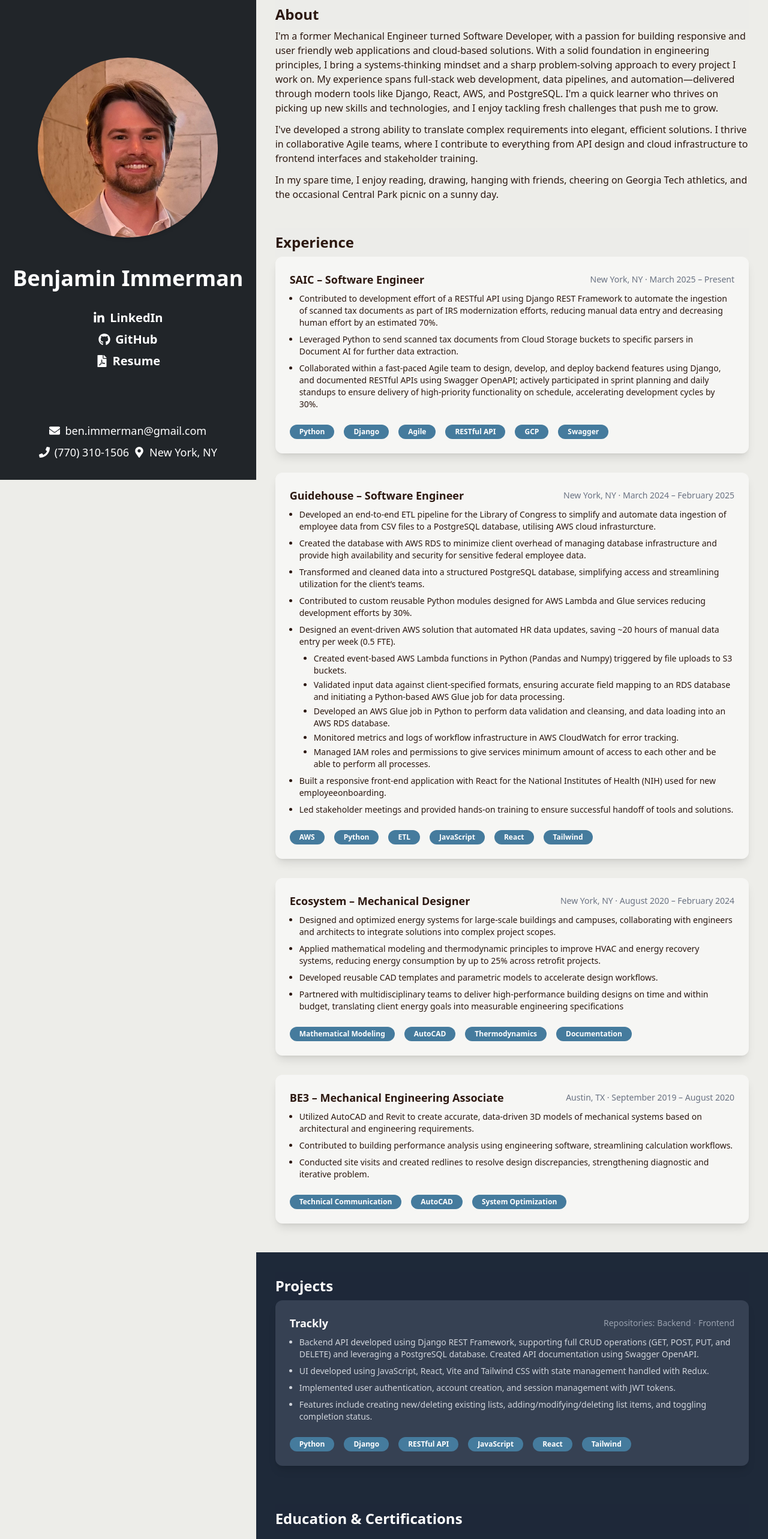
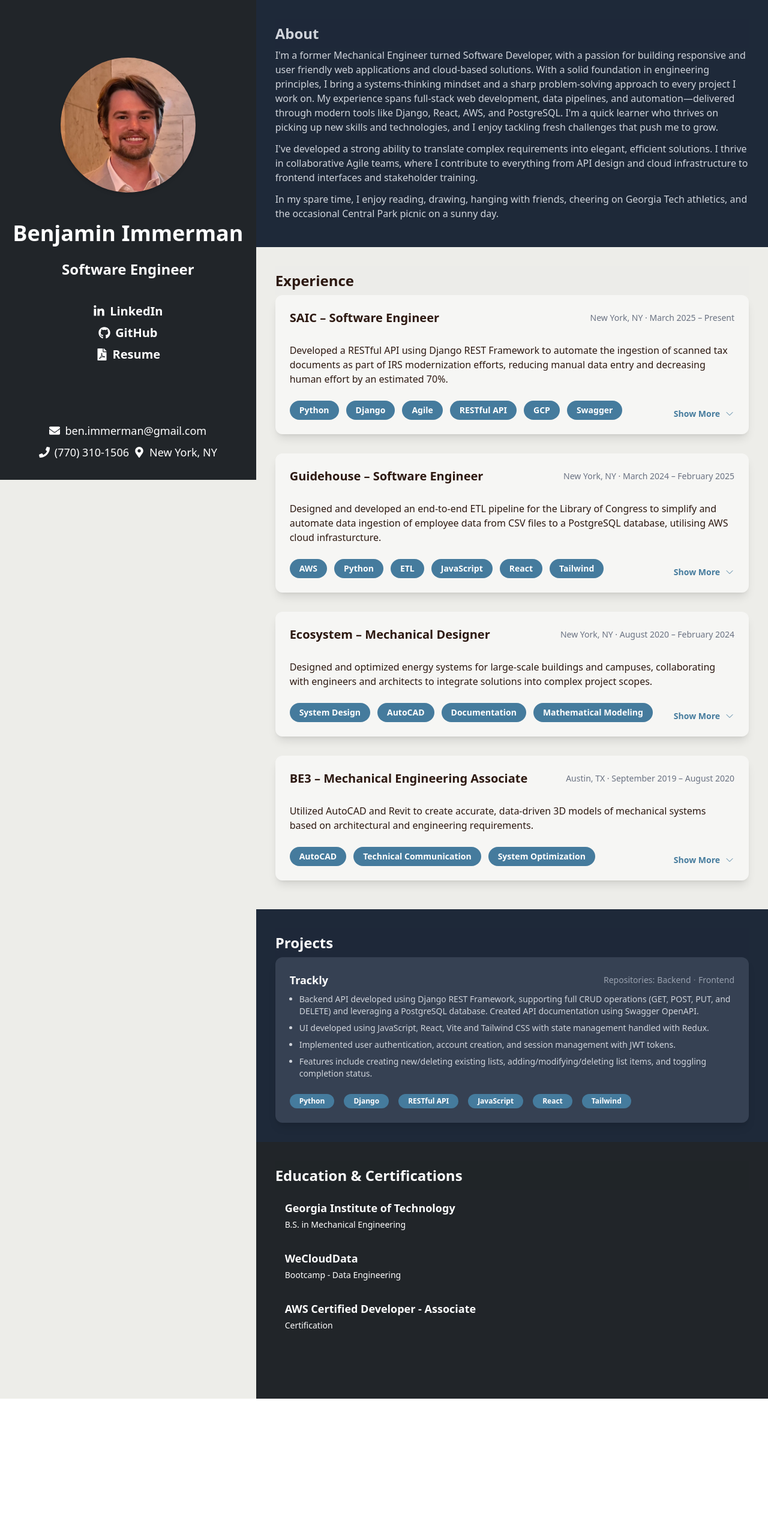
Before and after one commit to benimmerman/ImmermanResume, a React (Vite) app: page / in a window 1280 px wide. Shown: the top 2566 px of the page at 60% size. After the commit the page ends 2332 px from the top, so only its background shows below. Built offline with nearby package versions, Linux system fonts and the light colour scheme.

Commit message:
Experience cards updated to show summary with expand/collapse button

```diff
--- a/package.json
+++ b/package.json
@@ -1,5 +1,6 @@
 {
   "name": "immermanresume",
+  "homepage": "https://benimmerman.github.io/ImmermanResume/",
   "private": true,
   "version": "0.0.0",
   "type": "module",
@@ -12,7 +13,6 @@
     "start": "react-scripts start",
     "build": "vite build"
   },
-  "homepage": "https://benimmerman.github.io/ImmermanResume/",
   "dependencies": {
     "@ant-design/icons": "^6.0.0",
     "@heroicons/react": "^2.2.0",
--- a/src/components/EducationCard.tsx
+++ b/src/components/EducationCard.tsx
@@ -19,31 +19,13 @@
 
 export const EducationCard: FC<EducationCardProps> = ({
   education,
-  isLast,
 }) => {
   return (
-    <div
-      className={`py-4 px-4 text-white transition-all duration-300 group ${
-        isLast ? "" : "border-b border-gray-300"
-      } hover:bg-gradient-to-r hover:from-gray-800 hover:via-gray-800 hover:to-transparent`}
-    >
-      <div>
-        {education.links.length > 0 ? (
-          <a
-            href={education.links[0].link}
-            target="_blank"
-            rel="noopener noreferrer"
-            className="font-semibold text-lg group-hover:text-gt group-hover:underline"
-          >
-            {education.name}
-          </a>
-        ) : (
-          <span className="font-semibold text-lg group-hover:text-white">
-            {education.name}
-          </span>
-        )}
+    <div className="py-4 px-4 text-white">
+      <div className="font-semibold text-lg">
+        {education.name}
       </div>
-      <div className="text-sm mt-1 group-hover:text-gray-300">
+      <div className="text-sm mt-1">
         {education.degree}
       </div>
     </div>
--- a/src/components/ProfessionalExperience.tsx
+++ b/src/components/Experience.tsx
@@ -5,6 +5,7 @@
     role: "SAIC – Software Engineer",
     location: "New York, NY",
     time: "March 2025 – Present",
+    summary: "Developed a RESTful API using Django REST Framework to automate the ingestion of scanned tax documents as part of IRS modernization efforts, reducing manual data entry and decreasing human effort by an estimated 70%.",
     bullets: [
       {
         text: "Contributed to development effort of a RESTful API using Django REST Framework to automate the ingestion of scanned tax documents as part of IRS modernization efforts, reducing manual data entry and decreasing human effort by an estimated 70%.",
@@ -22,6 +23,7 @@
     role: "Guidehouse – Software Engineer",
     location: "New York, NY",
     time: "March 2024 – February 2025",
+    summary: "Designed and developed an end-to-end ETL pipeline for the Library of Congress to simplify and automate data ingestion of employee data from CSV files to a PostgreSQL database, utilising AWS cloud infrasturcture.",
     bullets: [
       {
         text: "Developed an end-to-end ETL pipeline for the Library of Congress to simplify and automate data ingestion of employee data from CSV files to a PostgreSQL database, utilising AWS cloud infrasturcture.",
@@ -58,6 +60,7 @@
     role: "Ecosystem – Mechanical Designer",
     location: "New York, NY",
     time: "August 2020 – February 2024",
+    summary: "Designed and optimized energy systems for large-scale buildings and campuses, collaborating with engineers and architects to integrate solutions into complex project scopes.",
     bullets: [
       {
         text: "Designed and optimized energy systems for large-scale buildings and campuses, collaborating with engineers and architects to integrate solutions into complex project scopes.",
@@ -73,16 +76,17 @@
       },
     ],
     skills: [
+      "System Design",
+      "AutoCAD",
+      "Documentation",
       "Mathematical Modeling",
-      "AutoCAD",
-      "Thermodynamics",
-      "Documentation",
     ],
   },
   {
     role: "BE3 – Mechanical Engineering Associate",
     location: "Austin, TX",
     time: "September 2019 – August 2020",
+    summary: "Utilized AutoCAD and Revit to create accurate, data-driven 3D models of mechanical systems based on architectural and engineering requirements.",
     bullets: [
       {
         text: "Utilized AutoCAD and Revit to create accurate, data-driven 3D models of mechanical systems based on architectural and engineering requirements.",
@@ -94,6 +98,6 @@
         text: "Conducted site visits and created redlines to resolve design discrepancies, strengthening diagnostic and iterative problem.",
       },
     ],
-    skills: ["Technical Communication", "AutoCAD", "System Optimization"],
+    skills: ["AutoCAD", "Technical Communication", "System Optimization"],
   },
 ];
--- a/src/components/ExperienceCard.tsx
+++ b/src/components/ExperienceCard.tsx
@@ -1,4 +1,6 @@
 import type { FC } from "react";
+import { useState } from "react";
+import { ChevronDownIcon, ChevronUpIcon } from "@heroicons/react/24/outline";
 
 export interface ExperienceBullet {
   text: string;
@@ -9,6 +11,7 @@
   role: string;
   location: string;
   time: string;
+  summary: string;
   bullets: ExperienceBullet[];
   skills: string[];
 }
@@ -18,17 +21,48 @@
 }
 
 export const ExperienceCard: FC<ExperienceCardProps> = ({ experience }) => {
+  const [isExpanded, setIsExpanded] = useState(false);
+
   return (
     <div className="bg-white/50 rounded-xl shadow-lg p-4 sm:p-6 mx-auto w-full mb-8 transition-all duration-300 transform hover:shadow-2xl hover:scale-[1.025]">
-      <div className="flex flex-col sm:flex-row sm:items-center sm:justify-between mb-2">
-        <span className="font-semibold text-lg text-main">
+      {/* Summary View */}
+      <div
+        className={`flex flex-col gap-3 transition-all duration-300 ${
+          isExpanded ? "mb-4" : ""
+        }`}
+      >
+        <div className="flex flex-col sm:flex-row sm:items-center sm:justify-between">
+          <span className="font-semibold text-xl text-main">
             {experience.role}
           </span>
           <span className="text-sm text-gray-500">
             {experience.location} &middot; {experience.time}
           </span>
         </div>
-      <ul className="list-disc text-sm pl-4 space-y-2 text-main mt-2">
+
+        <div
+          className={`grid transition-all duration-300 ease-in-out ${
+            !isExpanded
+              ? "grid-rows-[1fr] opacity-100"
+              : "grid-rows-[0fr] opacity-0"
+          }`}
+        >
+          <div className="overflow-hidden">
+            <div className="pt-4">{experience.summary}</div>
+          </div>
+        </div>
+
+        {/* Expanded View */}
+        <div
+          className={`grid transition-all duration-300 ease-in-out ${
+            isExpanded
+              ? "grid-rows-[1fr] opacity-100"
+              : "grid-rows-[0fr] opacity-0"
+          }`}
+        >
+          <div className="overflow-hidden">
+            <div className="pt-4 border-t border-gray-200">
+              <ul className="list-disc text-sm pl-4 space-y-2 text-main">
                 {experience.bullets.map((bullet, idx) => (
                   <li key={idx}>
                     {bullet.text}
@@ -42,16 +76,44 @@
                   </li>
                 ))}
               </ul>
-      <div className="flex flex-wrap gap-2 sm:gap-4 mt-6">
+            </div>
+          </div>
+        </div>
+
+        {/* Skills Tags and Show More Button Container */}
+        <div className="flex justify-between w-full">
+          <div className="flex flex-wrap gap-2 sm:gap-3">
             {experience.skills.map((item, idx) => (
               <span
                 key={idx}
-            className="bg-blue hover:bg-blue/80 text-white px-4 py-1 rounded-full text-xs font-semibold"
+                className={`bg-blue hover:bg-blue/80 text-white px-4 rounded-full font-semibold transition-all duration-300 ${
+                  isExpanded ? "py-1 text-xs" : "py-1.5 text-sm"
+                }`}
               >
                 {item}
               </span>
             ))}
           </div>
+
+          {/* Expand/Collapse Button */}
+          <div className="flex">
+            <button
+              onClick={() => setIsExpanded(!isExpanded)}
+              className="flex items-center gap-2 hover:cursor-pointer text-blue hover:text-blue/80 font-semibold text-sm self-end -mt-1"
+            >
+              {isExpanded ? (
+                <>
+                  Show Less <ChevronUpIcon className="w-4 h-4" />
+                </>
+              ) : (
+                <>
+                  Show More <ChevronDownIcon className="w-4 h-4" />
+                </>
+              )}
+            </button>
+          </div>
+        </div>
+      </div>
     </div>
   );
 };
--- a/src/components/FrontPage.tsx
+++ b/src/components/FrontPage.tsx
@@ -10,7 +10,7 @@
   FaMapMarkerAlt,
 } from "react-icons/fa";
 import { ExperienceCard } from "./ExperienceCard";
-import { professionalExperience } from "./ProfessionalExperience";
+import { professionalExperience } from "./Experience";
 import { ProjectsCard } from "./ProjectsCard";
 import { projects } from "./Projects";
 import { EducationCard } from "./EducationCard";
@@ -46,29 +46,37 @@
   { type: "location", value: "New York, NY", icon: <FaMapMarkerAlt /> },
 ];
 
-const sections = ["About", "Experience", "Projects", "Education & Certifications"];
+const sections = [
+  "About",
+  "Experience",
+  "Projects",
+  "Education & Certifications",
+];
 
 const FrontPage: FC = () => {
   return (
     <div className="flex flex-col bg-beige sm:flex-row min-h-screen overflow-auto">
       {/* Left 1/3: Profile (static on desktop) */}
       <div
-        className="w-full sm:w-1/3 bg-background text-white flex flex-col justify-between items-center pt-24 pb-8 min-h-screen
-                    sm:fixed sm:top-0 sm:left-0 sm:h-screen"
+        className="w-full sm:w-1/3 bg-background text-white flex flex-col justify-between items-center pt-24 pb-8 min-h-[100dvh]
+                    sm:fixed sm:top-0 sm:left-0 sm:h-[100dvh]"
       >
         {/* Main profile content */}
         <div className="flex flex-col items-center gap-4 w-full max-w-[400px] mx-auto">
           <div className="flex items-center justify-center w-full">
             <img
               src={ProfilePic}
-              className="w-[200px] h-[200px] sm:w-[300px] sm:h-[300px] rounded-full object-cover shadow-md"
+              className="w-[175px] h-[175px] sm:w-[225px] sm:h-[225px] rounded-full object-cover shadow-md"
               alt="Benjamin Immerman"
             />
           </div>
-          <h1 className="mt-4 sm:mt-8 text-2xl sm:text-4xl font-bold text-center">
+          <h1 className="mt-6 sm:mt-8 text-2xl sm:text-4xl font-bold text-center">
             Benjamin Immerman
           </h1>
-          <div className="mt-2 sm:mt-4 flex flex-col gap-2 w-full items-center">
+          <div className="mt-2 sm:mt-2 text-xl sm:text-2xl font-semibold text-center">
+            Software Engineer
+          </div>
+          <div className="mt-6 sm:mt-6 flex flex-col gap-2 w-full items-center">
             {personalLinks.map((link) => (
               <a
                 key={link.name}
@@ -115,10 +123,10 @@
                    snap-y snap-mandatory sm:snap-none sm:ml-[33.333333%]"
       >
         {/* about */}
-        <div className="min-h-screen sm:min-h-auto bg-beige h-auto text-main ">
+        <div className="min-h-screen sm:min-h-auto bg-gray-800 h-auto text-gray-300 ">
           <div className="w-full flex items-start justify-center snap-start">
-            <div className="px-4 sm:px-8  w-full">
-              <div className="sm:sticky sm:top-0 py-2 bg-beige/90">
+            <div className="px-4 sm:px-8 sm:pb-8 sm:py-8 w-full">
+              <div className="sm:sticky sm:top-0 py-2 bg-gray-800/90">
                 <h2 className="text-2xl font-bold">{sections[0]}</h2>
               </div>
               <p className="mb-3">
@@ -178,10 +186,10 @@
         </div>
 
         {/* education and certifications*/}
-        <div className="min-h-screen sm:min-h-auto bg-gray-800 h-auto text-main pt-8">
+        <div className="min-h-screen sm:min-h-auto bg-background h-auto text-main pt-8 pb-24">
           <div className="w-full flex items-start justify-center snap-start">
             <div className="px-4 sm:px-8 w-full">
-              <div className="sm:sticky sm:top-0 py-2 bg-gray-800/90">
+              <div className="sm:sticky sm:top-0 py-2 bg-background/90">
                 <h2 className="text-2xl font-bold text-white">{sections[3]}</h2>
               </div>
               {education.map((edu, idx) => (
```
Lines whose indentation alone changed are shown as unchanged.
